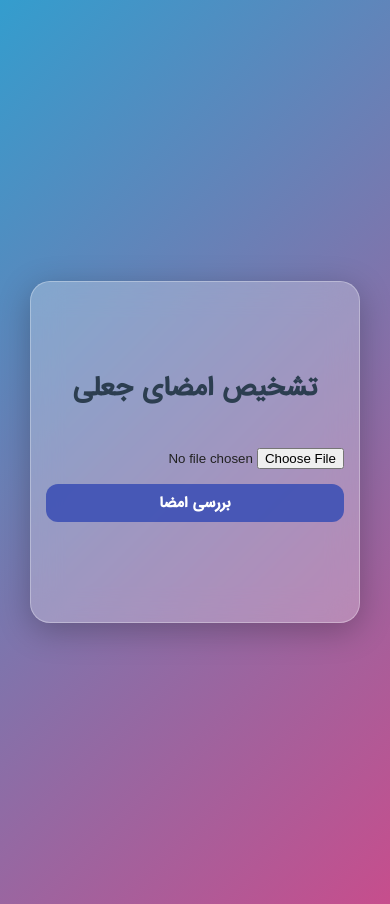
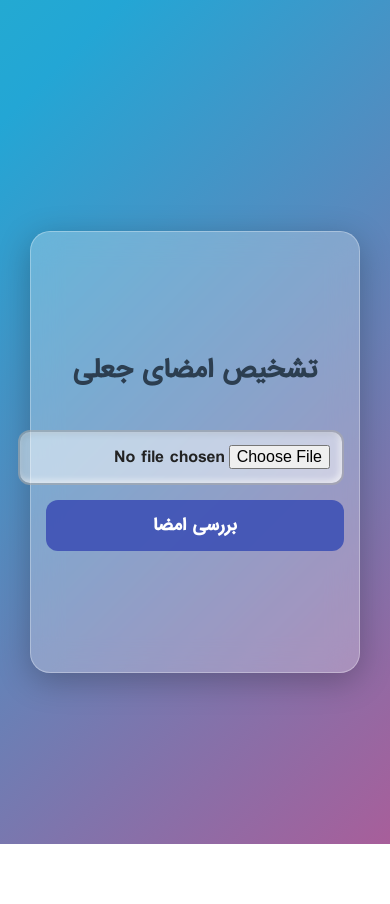
Before and after one commit to Amir-Der/signature-verification-app, a Flask app: page / in a window 390 px wide. Run offline with Flask 3, Linux system fonts and the light colour scheme; parts of the project's set-up code (start-up, migrations or seed data) failed here and were passed over.

Commit message:
Update style.css

```diff
--- a/static/style.css
+++ b/static/style.css
@@ -6,27 +6,34 @@
   font-style: normal;
 }
 
-/* بدنه سایت */
+/* بکگراند مستقل */
+.background {
+  position: fixed;
+  top: 0; left: 0; right: 0; bottom: 0;
+  z-index: -1;
+  background: linear-gradient(-45deg, #ee7752, #e73c7e, #23a6d5, #23d5ab);
+  background-size: 400% 400%;
+  animation: dynamicBackground 60s linear infinite;
+}
+
+/* انیمیشن گرادیانت */
+@keyframes dynamicBackground {
+  0% { background-position: 0% 50%; }
+  50% { background-position: 100% 50%; }
+  100% { background-position: 0% 50%; }
+}
+
+/* بدنه */
 body {
   margin: 0;
   font-family: 'IRANSansWeb', sans-serif;
-  background: linear-gradient(-45deg, #ee7752, #e73c7e, #23a6d5, #23d5ab);
-  background-size: 400% 400%;
-  animation: dynamicBackground 30s linear infinite;
   min-height: 100vh;
   display: flex;
   justify-content: center;
   align-items: center;
   padding: 30px;
+  color: #222;
   overflow-x: hidden;
-  color: #222;
-}
-
-/* انیمیشن گرادیانت پیوسته بدون ریست */
-@keyframes dynamicBackground {
-  0% { background-position: 0% 50%; }
-  50% { background-position: 100% 50%; }
-  100% { background-position: 0% 50%; }
 }
 
 /* باکس اصلی */
@@ -34,15 +41,14 @@ body {
   background: rgba(255, 255, 255, 0.25);
   backdrop-filter: blur(15px);
   -webkit-backdrop-filter: blur(15px);
+  padding: 50px 40px;
   border-radius: 20px;
-  padding: 50px 40px;
+  box-shadow: 0 8px 32px rgba(0, 0, 0, 0.25);
   width: 100%;
   max-width: 500px;
-  min-height: 350px; /* ارتفاع پیش‌بینی شده */
-  box-shadow: 0 8px 32px rgba(0, 0, 0, 0.25);
+  min-height: 400px;
   text-align: center;
   border: 1px solid rgba(255, 255, 255, 0.3);
-  font-family: 'IRANSansWeb', sans-serif;
   display: flex;
   flex-direction: column;
   justify-content: center;
@@ -51,69 +57,62 @@ body {
 
 /* عنوان */
 h1 {
-  font-family: 'IRANSansWeb', sans-serif;
-  font-size: 2rem;
   margin-bottom: 20px;
   color: #2c3e50;
+  font-size: 2rem;
 }
 
-/* فرم ورودی و دکمه */
+/* فرم */
 form {
   width: 100%;
   display: flex;
   flex-direction: column;
   gap: 15px;
-  font-family: 'IRANSansWeb', sans-serif;
 }
 
-input[type=\"file\"], button {
+input[type="file"], button {
   width: 100%;
   padding: 12px;
+  border: none;
   border-radius: 12px;
-  border: none;
   font-size: 1rem;
   font-family: 'IRANSansWeb', sans-serif;
 }
 
-input[type=\"file\"] {
-  background: rgba(255,255,255,0.5);
+input[type="file"] {
+  background: rgba(255, 255, 255, 0.5);
   box-shadow: inset 2px 2px 6px rgba(0,0,0,0.1), inset -2px -2px 6px rgba(255,255,255,0.7);
   color: #222;
+  border: 2px solid rgba(0,0,0,0.2);
 }
 
 button {
   background: rgba(63, 81, 181, 0.9);
-  color: white;
-  font-weight: bold;
+  color: #fff;
   cursor: pointer;
   transition: background 0.3s;
+  font-weight: bold;
 }
 
 button:hover {
   background: rgba(92, 107, 192, 0.95);
 }
 
-/* نتیجه */
+/* نمایش نتیجه */
 .result {
   font-family: 'IRANSansWeb', sans-serif;
   font-weight: bold;
   font-size: 1.2rem;
   color: #222;
-  margin-top: 10px;
 }
 
-/* ریسپانسیو موبایل */
+/* واکنش‌گرا */
 @media (max-width: 768px) {
   .container {
     padding: 30px 20px;
-    min-height: 300px;
   }
   h1 {
     font-size: 1.8rem;
-  }
-  input[type=\"file\"], button {
-    padding: 10px;
-    font-size: 0.9rem;
   }
 }
 
@@ -124,9 +123,8 @@ button:hover {
   h1 {
     font-size: 1.5rem;
   }
-  input[type=\"file\"], button {
-    padding: 8px;
-    font-size: 0.85rem;
+}
+
   }
   .result {
     font-size: 0.9rem;
```
